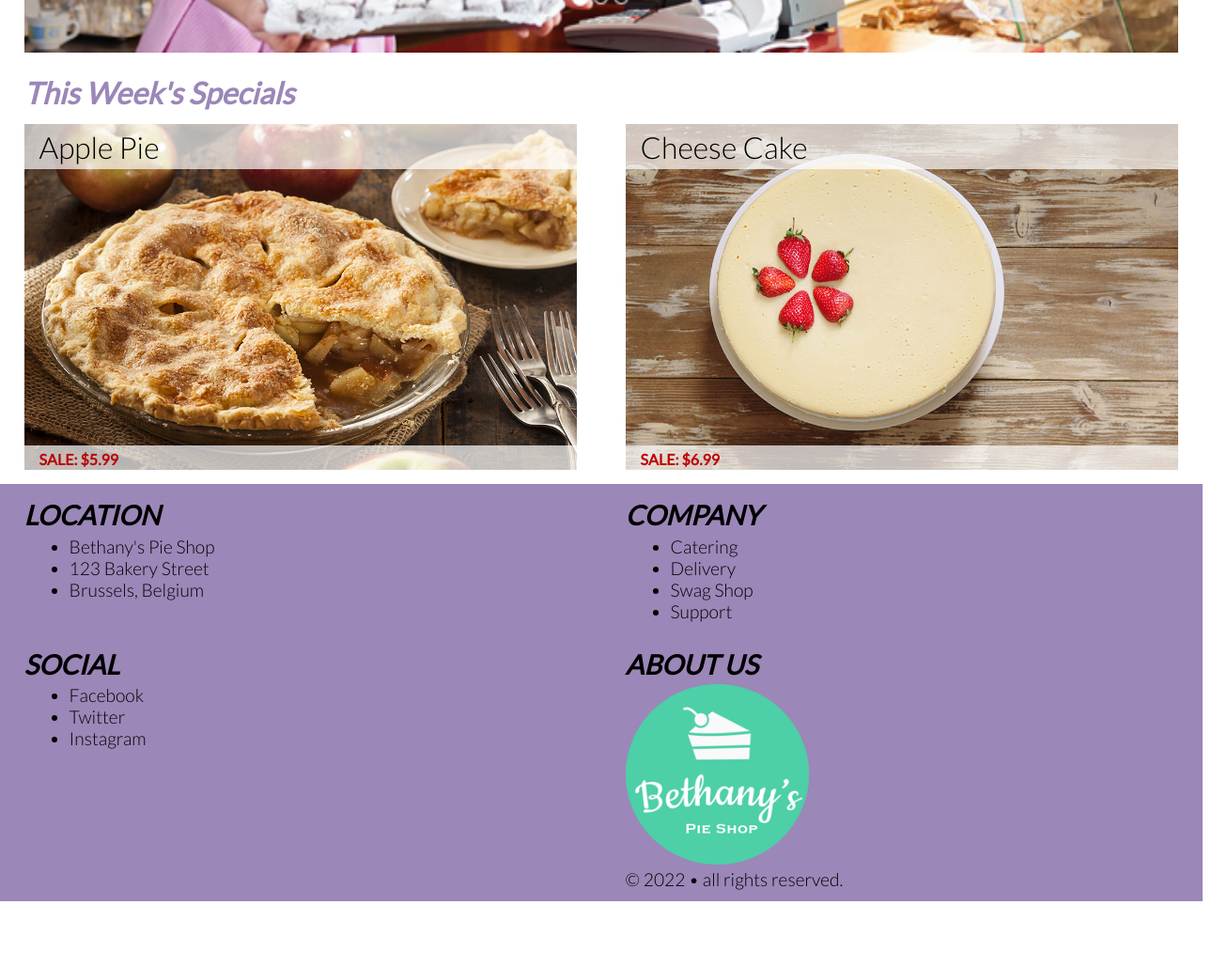
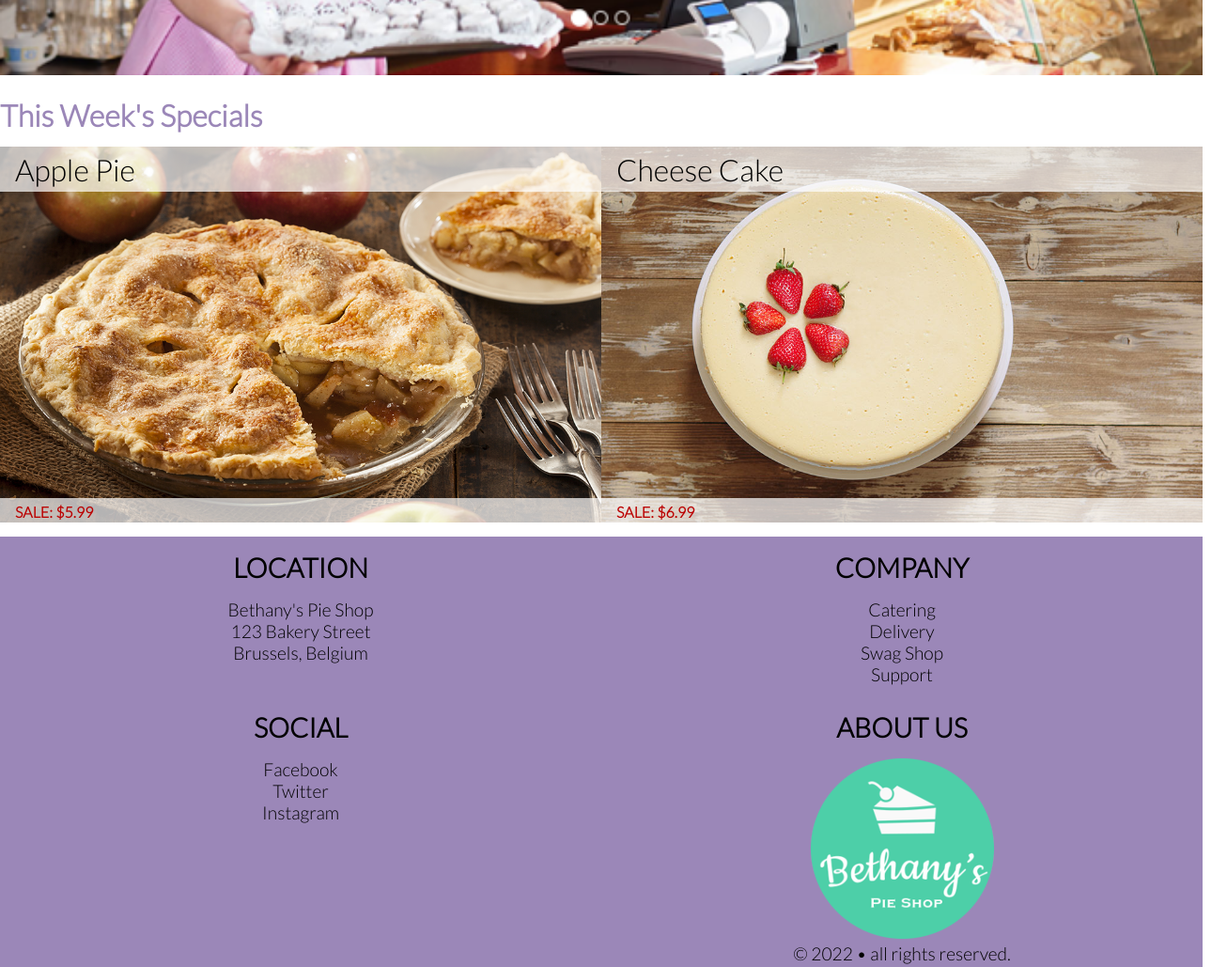
Before and after one commit to christinareanna/BethanysPieShop, a website: page pages/index.html in a window 1280 px wide. Shown: the part 680-1709 px from the top of the page at 94% size, 1306 px wide, since content can reach past the window. Before the commit the page ends 1639 px from the top, so only its background shows below. Drawn offline with Linux system fonts and the light colour scheme.

Commit message:
changed font type and footer

```diff
--- a/pages/index.html
+++ b/pages/index.html
@@ -11,12 +11,9 @@
     <link rel="stylesheet" type="text/css" href="../small.css" />
     <link rel="stylesheet" type="text/css" href="../medium.css" />
     <link rel="stylesheet" type="text/css" href="../large.css" />
-    <link rel="preconnect" href="https://fonts.googleapis.com" />
-    <link rel="preconnect" href="https://fonts.gstatic.com" crossorigin />
-    <link
-      href="https://fonts.googleapis.com/css2?family=Lato:wght@300;400&display=swap"
-      rel="stylesheet"
-    />
+    <link rel="preconnect" href="https://fonts.googleapis.com">
+    <link rel="preconnect" href="https://fonts.gstatic.com" crossorigin>
+    <link href="https://fonts.googleapis.com/css2?family=Lato:wght@300&display=swap" rel="stylesheet">
   </head>
 
   <body>
--- a/small.css
+++ b/small.css
@@ -27,13 +27,12 @@ body {
 
 .column {
     float: left;
-    padding: 0 2vw;
     margin: 0 0 .75rem 0;
 }
-
+/*
 .column ul {
     padding-left: 3rem;
-}
+} */
 
 .small-12 {
     width: 100%;
@@ -92,7 +91,6 @@ main img {
 
 main h1 {
     color: #9b87b8;
-    font-style: italic;
     margin: .5rem 0 .1rem 0;
     font-size: 2rem;
 }
@@ -134,7 +132,6 @@ header h1, header h2 {
     margin: 0;
     color: white;
     font-weight: 300;
-    font-style: italic;
 }
 
 header h1 {
@@ -152,12 +149,20 @@ header h2 {
 footer {
     background-color: #9b87b8;
     font-size: 1.2rem;
+    text-align: center;
 }
 
 footer h2 {
-    font-style: italic;
     text-transform: uppercase;
-    margin: 1rem 0 0.3rem 0;
+    margin: 1rem 0;
+    padding: 0;
+}
+
+footer ul, footer li {
+    text-align: center;
+    list-style-type: none;
+    padding: 0;
+    margin: 0;
 }
 
 .clearfix:after {
```
Also changed, not shown: pages/cheesecakes.html (+3 -6 lines), netlify.toml (added).
